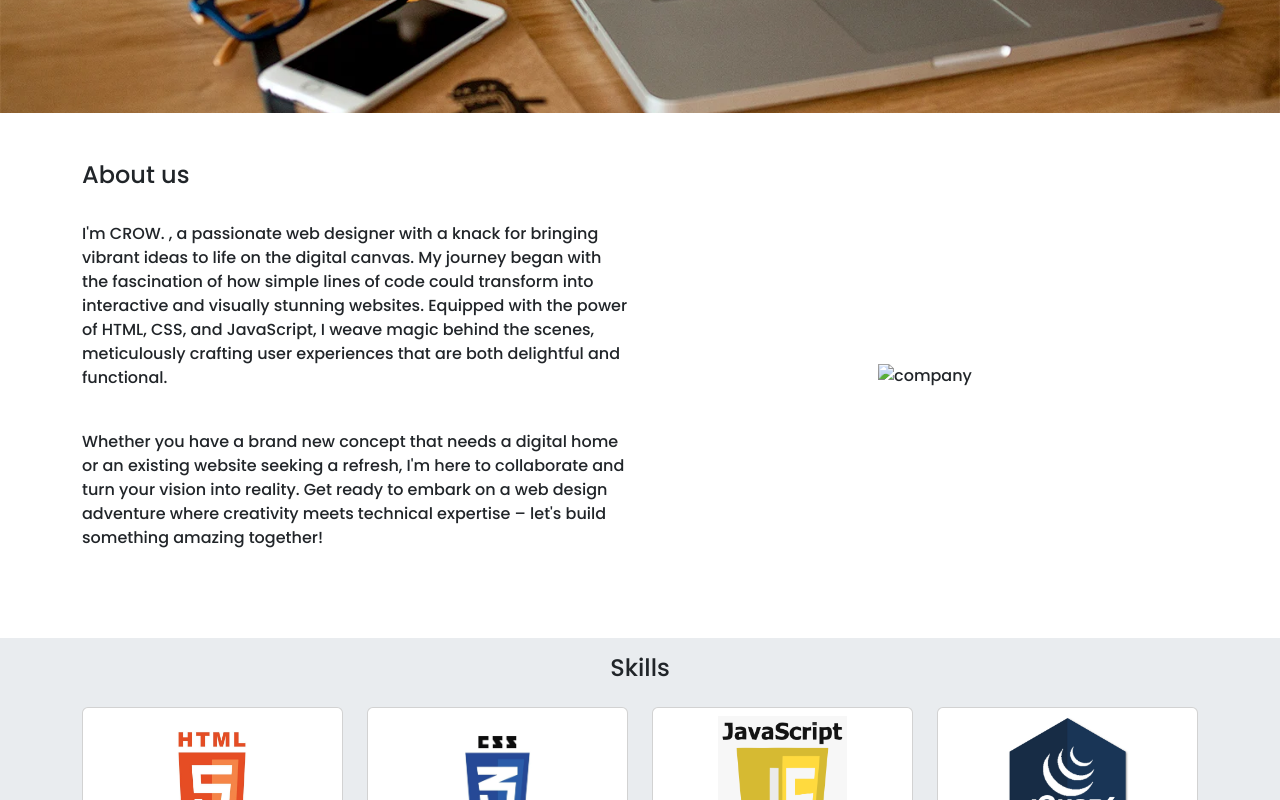
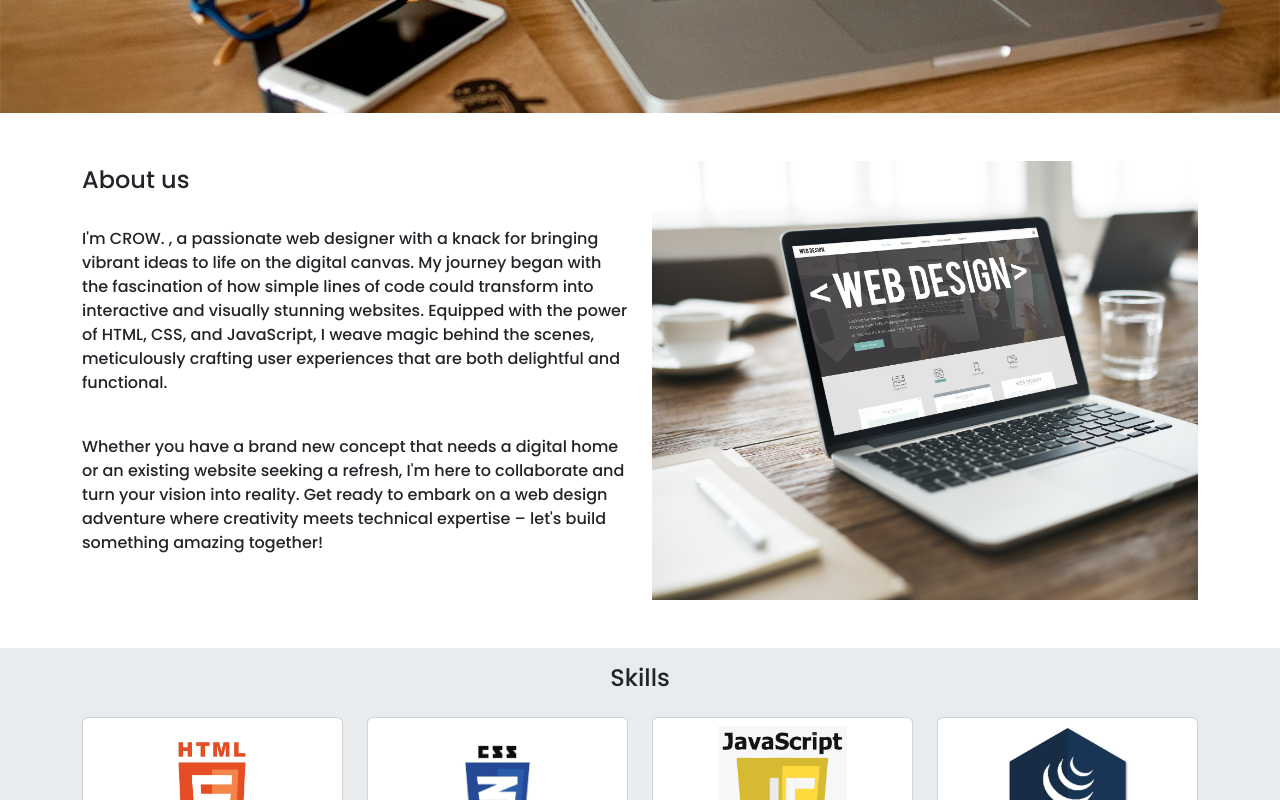
Before and after one commit to Kaavesh/CROW-portfolio, a plain HTML site: page portfolio/index.html in a window 1280 px wide. Shown: the part 662-1462 px from the top of the page. Drawn offline with nearby package versions, Linux system fonts and the light colour scheme.

Commit message:
add a new one

```diff
--- a/portfolio/index.html
+++ b/portfolio/index.html
@@ -60,7 +60,7 @@
 
       </div>
       <div class="col-md-6 text-center">
-        <img src="./portfolio/img/company.jpg" alt="company" class="img-fluid" />
+        <img src="./img/company.jpg" alt="company" class="img-fluid" />
       </div>
 
       <div class="col-md-6"></div>
```
